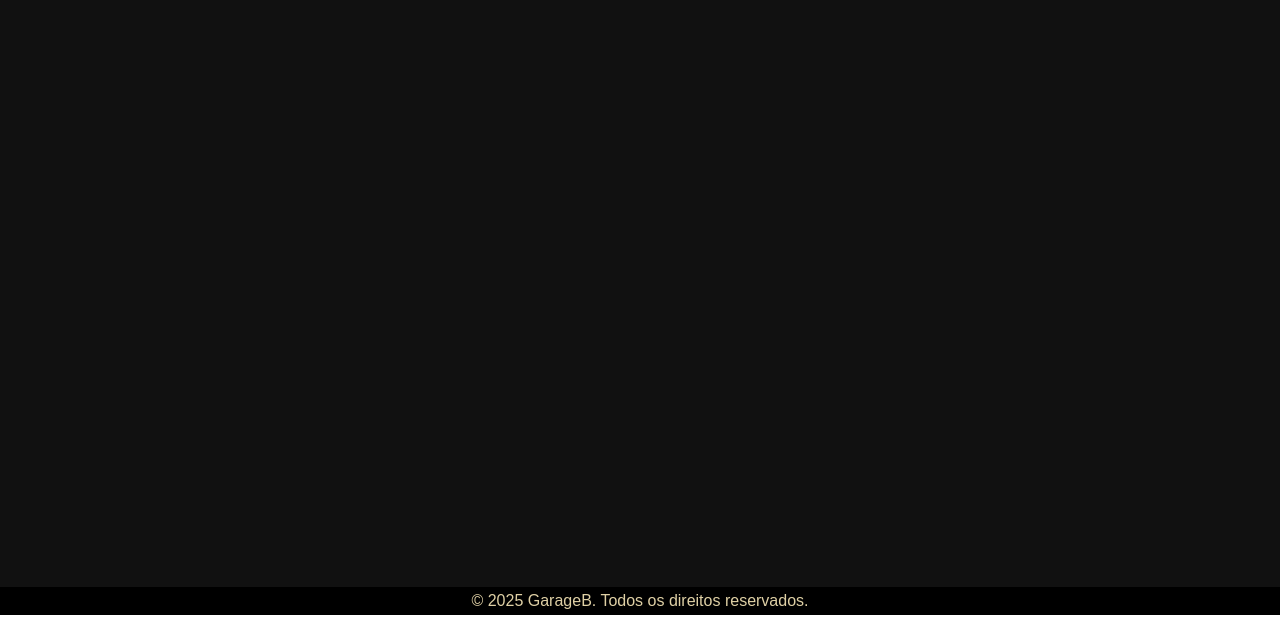
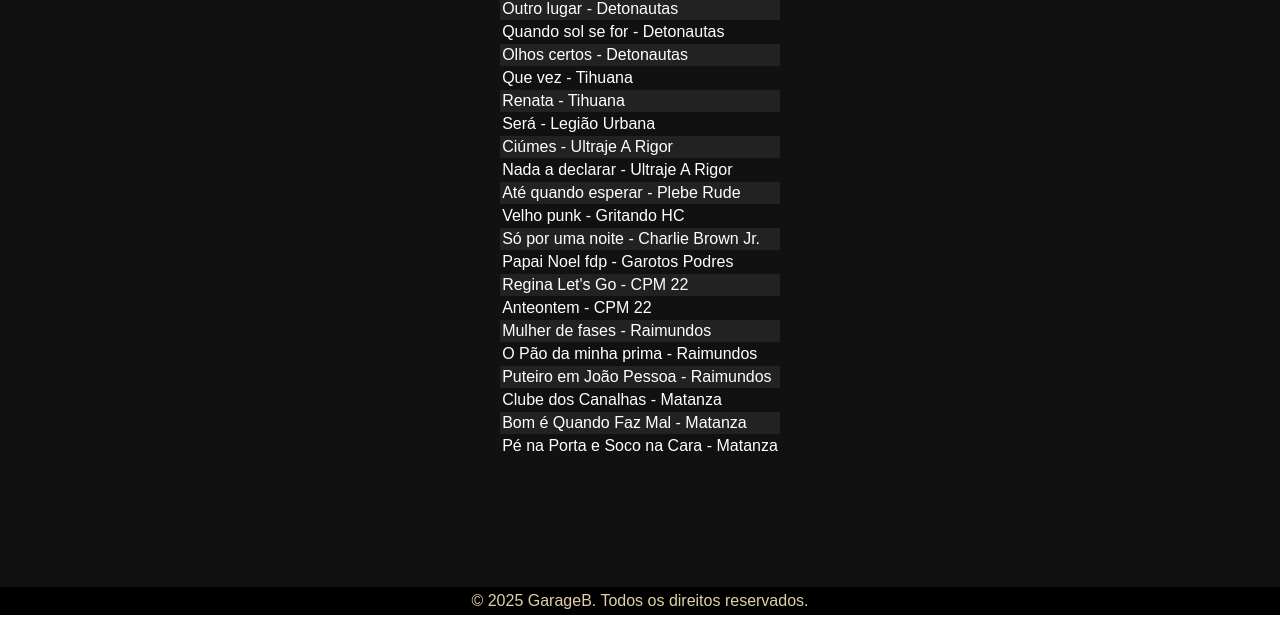
Before and after one commit to Emerson-FullStackSenacPenha/GarageB, a plain HTML site: page ensaio.html in a window 1280 px wide. Shown: the part 179-800 px from the top of the page. Drawn offline with Linux system fonts and the light colour scheme.

Commit message:
tela de ensaio

```diff
--- a/css/ensaio.css
+++ b/css/ensaio.css
@@ -71,6 +71,28 @@
 
     background-color: #111;
     min-height: 95.8vh;
+
+    display: flex;
+    flex-direction: column;
+    justify-content: center;
+    align-items: center;
+    gap: 10px;
+
+    color: white;
+
+}
+
+tbody {
+
+    display: flex;
+    flex-direction: column;
+    gap: 1px;
+
+}
+
+.silver {
+
+    background-color: #222222;
 
 }
 
@@ -177,5 +199,3 @@
     font-size: 15px;
 
 }
-
-}
--- a/ensaio.html
+++ b/ensaio.html
@@ -36,6 +36,34 @@
 
     <main>
 
+        <h1>Musicas do repertório</h1>
+
+        <table>
+
+            <tbody>
+                <tr class="silver"><td>Outro lugar - Detonautas</td></tr>
+                <tr><td>Quando sol se for - Detonautas</td></tr>
+                <tr class="silver"><td>Olhos certos - Detonautas</td></tr>
+                <tr><td>Que vez - Tihuana</td></tr>
+                <tr class="silver"><td>Renata - Tihuana</td></tr>
+                <tr><td>Será - Legião Urbana</td></tr>
+                <tr class="silver"><td>Ciúmes - Ultraje A Rigor</td></tr>
+                <tr><td>Nada a declarar - Ultraje A Rigor</td></tr>
+                <tr class="silver"><td>Até quando esperar - Plebe Rude</td></tr>
+                <tr><td>Velho punk - Gritando HC</td></tr>
+                <tr class="silver"><td>Só por uma noite - Charlie Brown Jr.</td></tr>
+                <tr><td>Papai Noel fdp - Garotos Podres</td></tr>
+                <tr class="silver"><td>Regina Let's Go - CPM 22</td></tr>
+                <tr><td>Anteontem - CPM 22</td></tr>
+                <tr class="silver"><td>Mulher de fases - Raimundos</td></tr>
+                <tr><td>O Pão da minha prima - Raimundos</td></tr>
+                <tr class="silver"><td>Puteiro em João Pessoa - Raimundos</td></tr>
+                <tr><td>Clube dos Canalhas - Matanza</td></tr>
+                <tr class="silver"><td>Bom é Quando Faz Mal - Matanza</td></tr>
+                <tr><td>Pé na Porta e Soco na Cara - Matanza</td></tr>
+            </tbody>
+    </table>
+
     </main>
 
     <footer>
```
